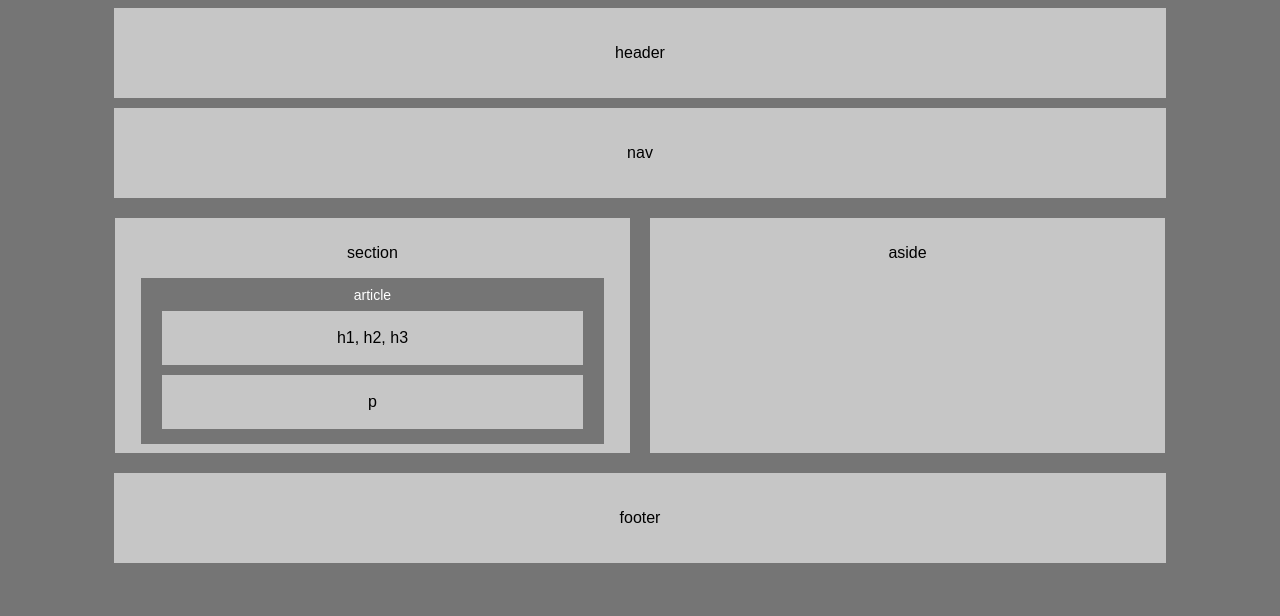
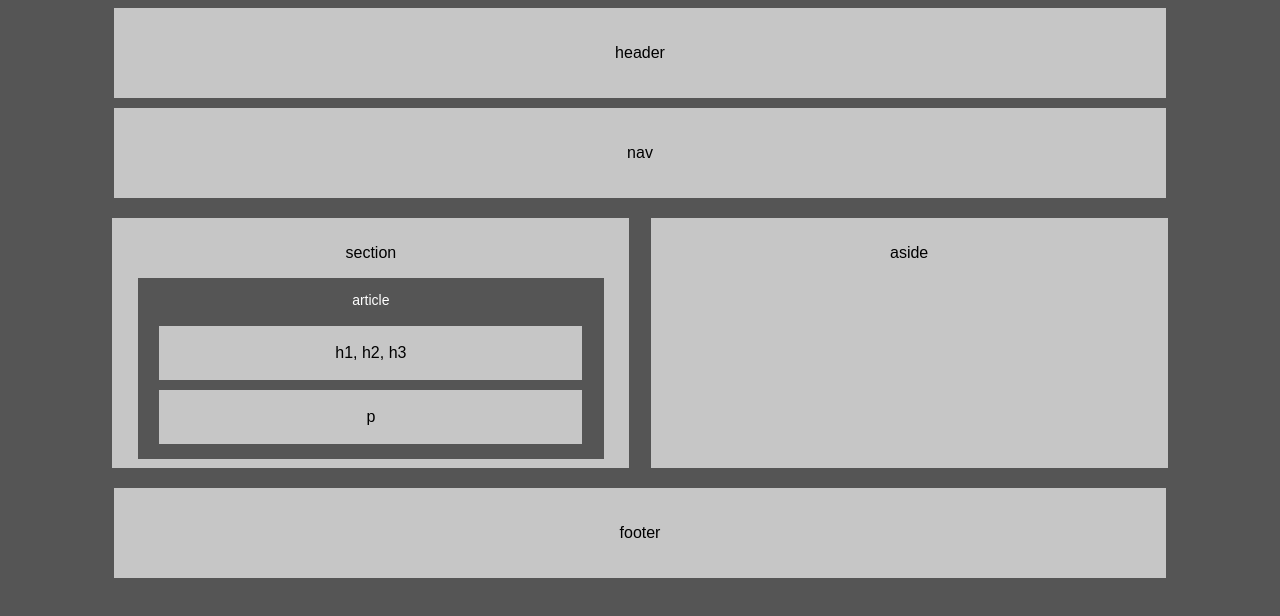
Before and after one commit to reesewallace/positioning, a plain HTML site: page index.html in a window 1280 px wide. Drawn offline with Linux system fonts and the light colour scheme.

Commit message:
Second Update

```diff
--- a/assets/style/style.css
+++ b/assets/style/style.css
@@ -1,12 +1,12 @@
-body{background-color: #757575}
+body{background-color: #555555}
 .full{display: block; margin: auto; width: 80%; background-color: #c6c6c6; padding:20px; margin-bottom: 10px;}
-.half {display: block; width: 83%; margin-bottom: 20px; margin: auto; margin-top: 20px;}
-.section{display: block; float: left; width: 49%; background-color: #c6c6c6; height: 225px; margin-bottom: 20px; padding-top: 10px;}
-.aside{display: block; float: right; width: 49%; background-color: #c6c6c6; height: 225px; margin-bottom: 20px; padding-top: 10px;}
+.half {display: block; width: 83.5%; margin: auto; margin-top: 20px;}
+.section{display: block; float: left; width: 49%; background-color: #c6c6c6; height: 240px; margin-bottom: 20px; padding-top: 10px;}
+.aside{display: block; float: right; width: 49%; background-color: #c6c6c6; height: 240px; margin-bottom: 20px; padding-top: 10px;}
 .footer{clear: both;}
 
 
-  .article{background-color: #757575; width: 90%; margin: auto; padding-bottom: 5px;}
+  .article{background-color: #555555; width: 90%; margin: auto; padding-bottom: 5px;}
   .top{margin: auto; padding: 2px; background-color: #c6c6c6; margin-bottom: 10px; width: 90%;}
 p {font-family: Arial, Helvetica, sans-serif; text-align:center;}
-h1 {font-family: Arial, Helvetica, sans-serif; text-align: center; color: #fff; font-weight: 300; font-size: 14; line-height: 1; padding: 10px 0 0 0;}}
+h1 {font-family: Arial, Helvetica, sans-serif; text-align: center; color: #fff; font-weight: 300; font-size: 14; line-height: 1; padding: 15px 0 10px 0;}}
```
